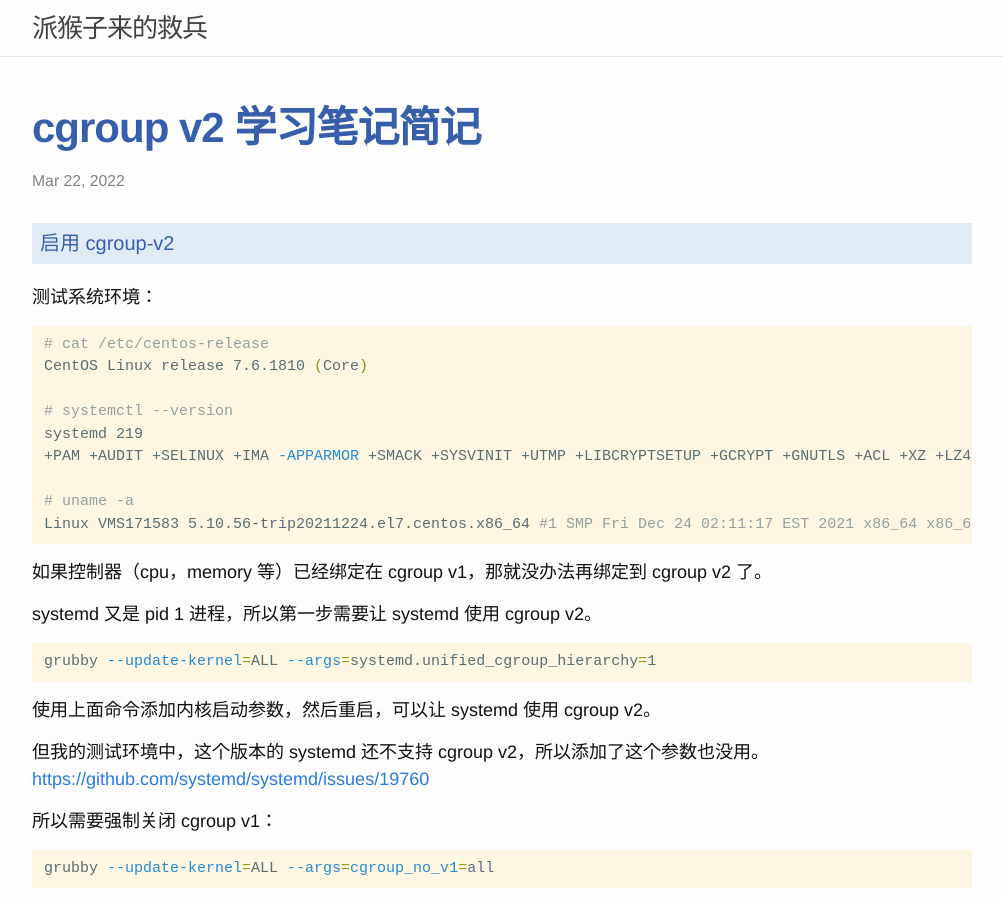
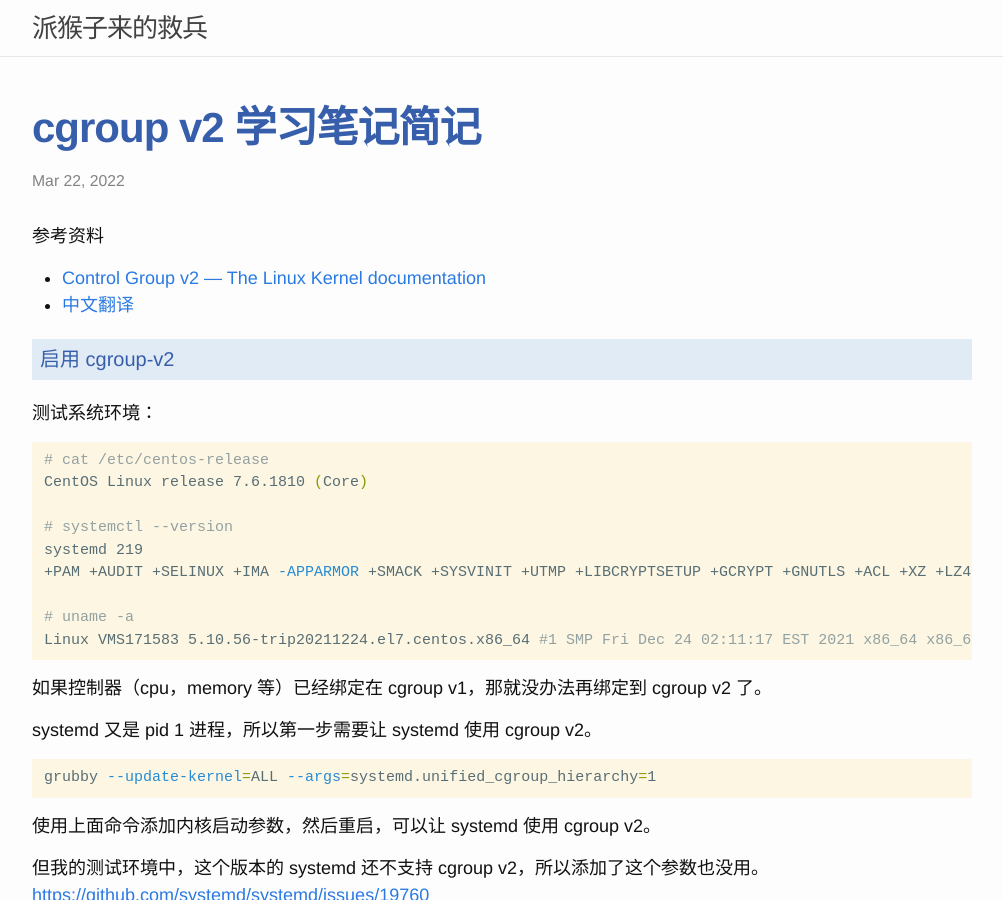
Before and after one commit to childe/ohmycat, a Jekyll site: the page built from _posts/2022-03-22-cgroup-v2-simple-note.md, in a window 1280 px wide and 900 px high. Shown: the whole window, without its empty margins (138-1141 px from the left). Built offline with Jekyll 4.4.1, drawn with Linux system fonts in a browser that asks for light colours; our own code applies the rules of GitHub Pages for plain Markdown files.

Commit message:
modified:   _posts/2022-03-22-cgroup-v2-simple-note.md

```diff
--- a/_posts/2022-03-22-cgroup-v2-simple-note.md
+++ b/_posts/2022-03-22-cgroup-v2-simple-note.md
@@ -5,6 +5,10 @@ title: cgroup v2 学习笔记简记
 
 ---
 
+参考资料
+
+- [Control Group v2 — The Linux Kernel documentation](https://www.kernel.org/doc/html/v5.10/admin-guide/cgroup-v2.html)
+- [中文翻译](https://arthurchiao.art/blog/cgroupv2-zh)
 
 ## 启用 cgroup-v2
 
```
